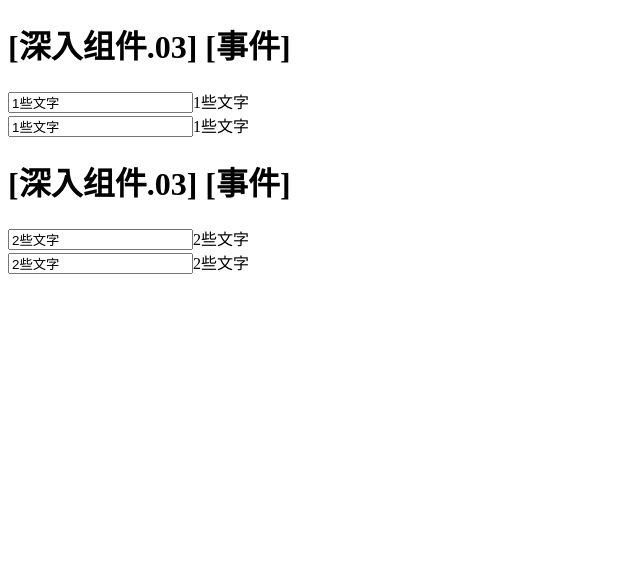
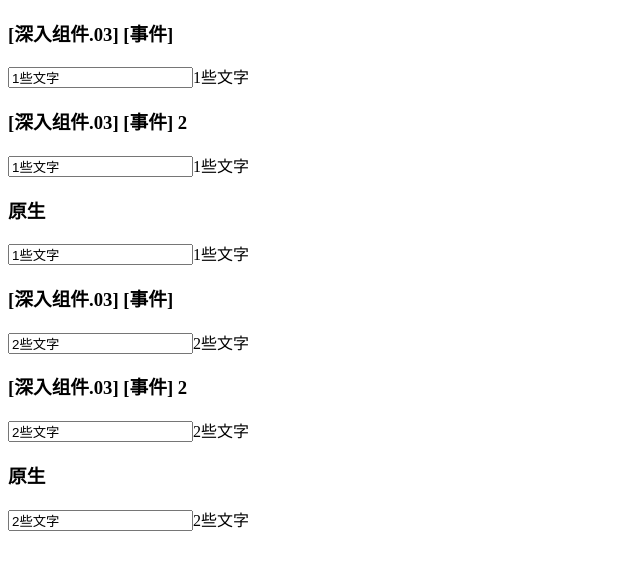
Before and after one commit to Juche/vue_ts_practice, a Vue app: page / in a window 1280 px wide. Shown: the top 570 px of the page, without its empty margins (0-640 px from the left). Built offline with nearby package versions, Linux system fonts and the light colour scheme.

Commit message:
feat: [深入组件.03] [事件]-2

```diff
--- a/src/App.vue
+++ b/src/App.vue
@@ -3,13 +3,15 @@
   <!-- <V102 /> -->
   <!-- 这里的 lazy 修饰符也不生效 -->
   <V203 v-model.lazy="v203.value1.value" />
-  <br />
+  <V203_2 v-model.lazy="v203.value1.value" />
+  <h3>原生</h3>
   <!-- 这里的 lazy 修饰符生效 -->
   <input type="text" v-model.lazy="v203.value1.value" />
   <text>{{ v203.value1.value }}</text>
 
   <V203 v-model="value2" />
-  <br />
+  <V203_2 v-model="value2" />
+  <h3>原生</h3>
   <input type="text" v-model="value2" />
   <text>{{ value2 }}</text>
 </template>
@@ -18,6 +20,7 @@
   import { reactive, ref } from 'vue';
   import V102 from './components/V102.vue';
   import V203 from './components/V203.vue';
+  import V203_2 from './components/V203_2.vue';
 
   // const v203 = reactive({
   //   value1: '1些文字',
--- a/src/components/V203.vue
+++ b/src/components/V203.vue
@@ -1,5 +1,5 @@
 <template>
-  <h1>[深入组件.03] [事件]</h1>
+  <h3>[深入组件.03] [事件]</h3>
   <input type="text" :value="modelValue" @input="$emit('update:modelValue', $event.target.value)" />
   <text>{{ modelValue }}</text>
 </template>
--- /dev/null
+++ b/src/components/V203_2.vue
@@ -0,0 +1,22 @@
+<template>
+  <h3>[深入组件.03] [事件] 2</h3>
+  <input type="text" v-model="value" />
+  <text>{{ value }}</text>
+</template>
+
+<script lang="ts" setup>
+  import { computed } from 'vue';
+
+  const props = defineProps(['modelValue']);
+  const emit = defineEmits(['update:modelValue']);
+  const value = computed({
+    get() {
+      return props.modelValue;
+    },
+    set(val) {
+      emit('update:modelValue', val);
+    },
+  });
+</script>
+
+<style scoped></style>
```
Also changed, not shown: src/components/V102.vue (+4 -4 lines).
